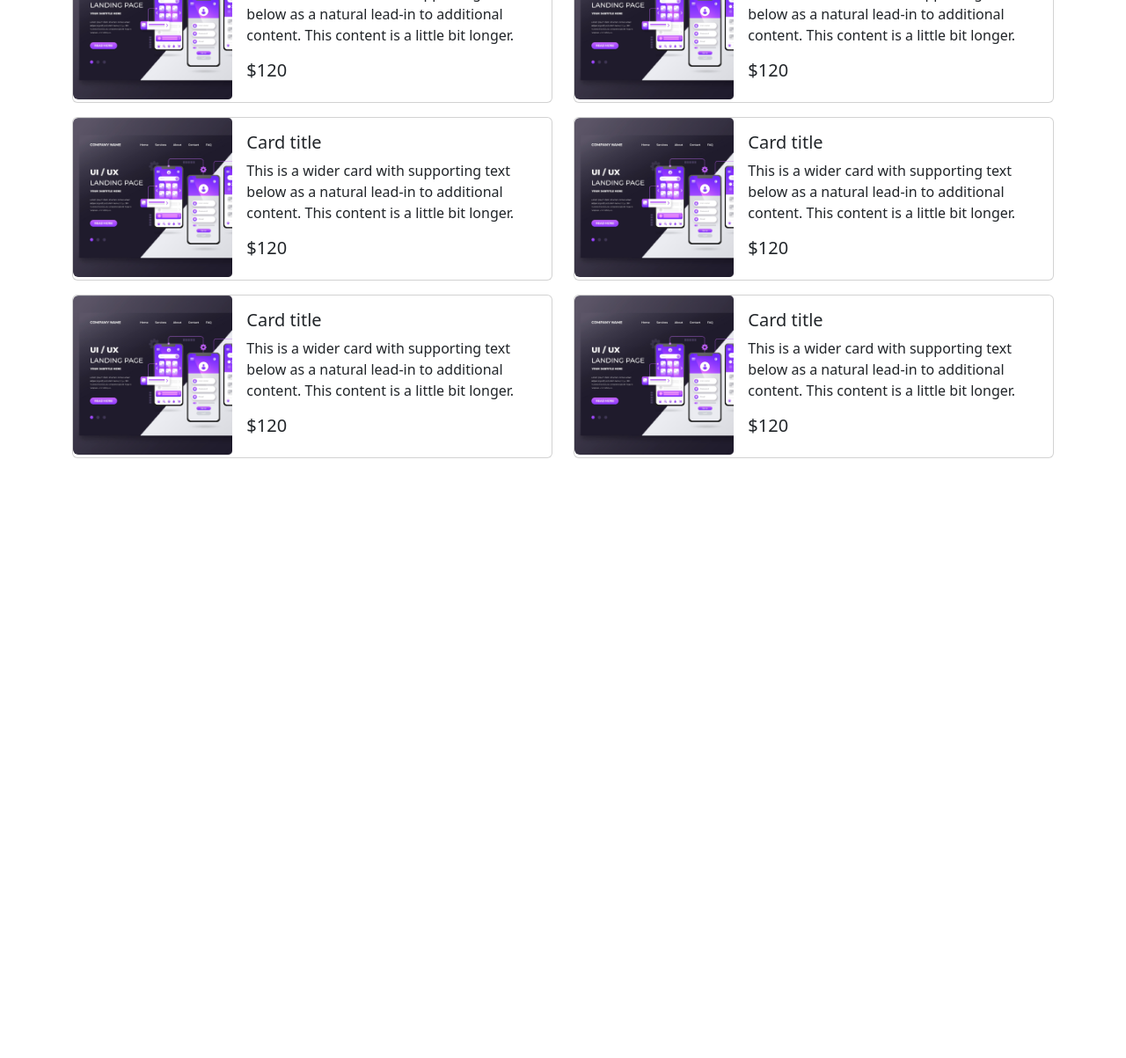
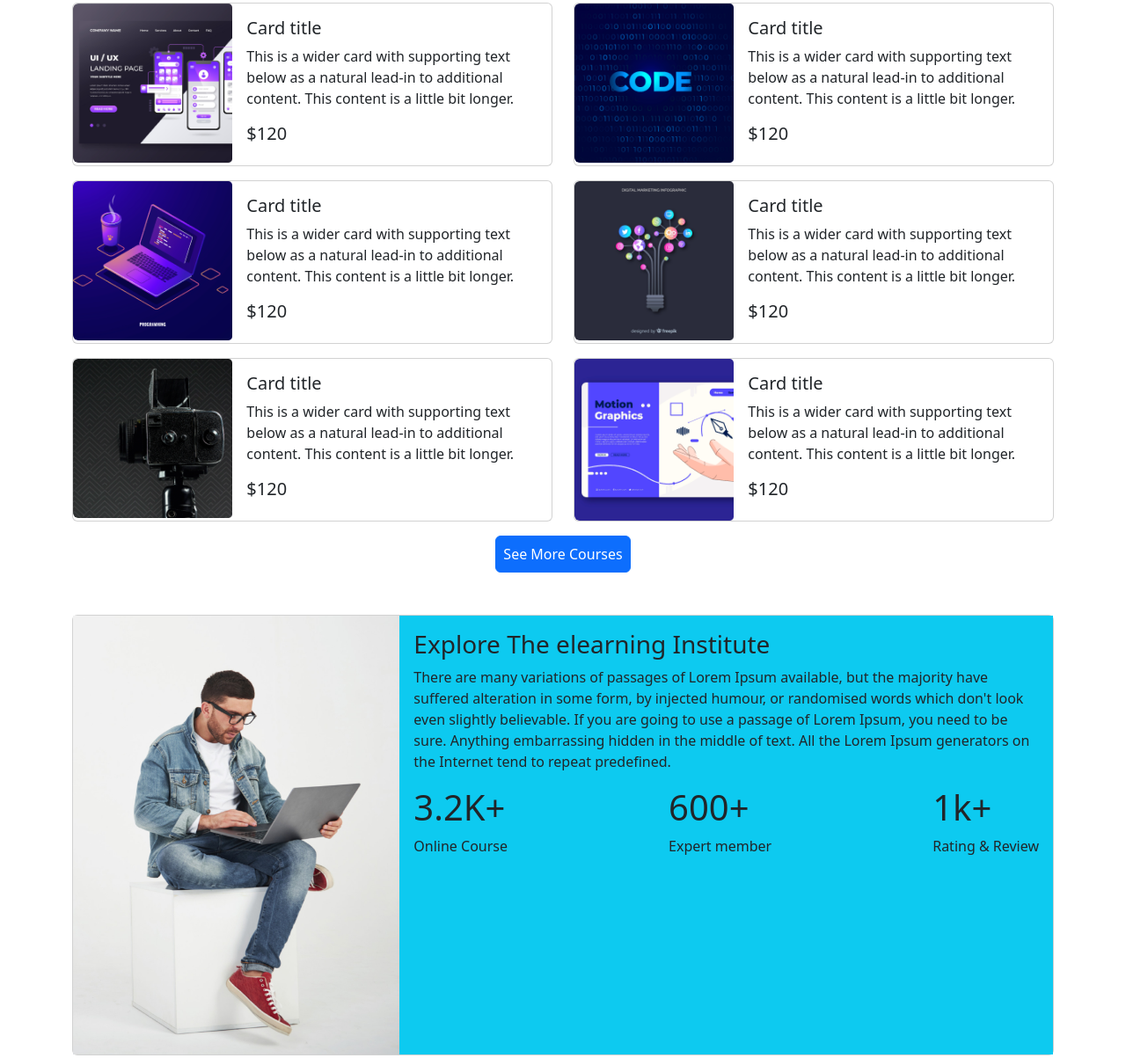
Before and after one commit to muhib95/udemy, a plain HTML site: page index.html in a window 1280 px wide. Shown: the part 713-1916 px from the top of the page at 88% size. Before the commit the page ends 1250 px from the top, so only its background shows below. Drawn offline with nearby package versions, Linux system fonts and the light colour scheme.

Commit message:
Earning institute part

```diff
--- a/index.html
+++ b/index.html
@@ -70,7 +70,7 @@
  ============================== -->
  <main class="container mt-5">
   <!-- Populer courses part here... -->
-  <section>
+  <section class="w-50 m-auto">
     <div class="d-flex flex-column align-items-center">
       <h1 class="text-center">Discover Our Popular Courses</h1>
       <p class="text-center" >It is a long established fact that a reader will be distracted by the readable content of a page when looking at its layout</p>
@@ -101,7 +101,7 @@
         <div class="card mb-3" style="max-width: 100%;">
           <div class="row g-0">
             <div class="col-md-4 col-lg-4">
-              <img src="images/course/course-1.png" class="w-100 rounded-start" alt="...">
+              <img src="images/course/course-2.png" class="w-100 rounded-start" alt="...">
             </div>
             <div class="col-md-8 col-lg-8">
               <div class="card-body">
@@ -117,7 +117,39 @@
         <div class="card mb-3" style="max-width: 100%;">
           <div class="row g-0">
             <div class="col-md-4 col-lg-4">
-              <img src="images/course/course-1.png" class="w-100 rounded-start" alt="...">
+              <img src="images/course/course-3.png" class="w-100 rounded-start" alt="...">
+            </div>
+            <div class="col-md-8 col-lg-8">
+              <div class="card-body">
+                <h5 class="card-title">Card title</h5>
+                <p class="card-text">This is a wider card with supporting text below as a natural lead-in to additional content. This content is a little bit longer.</p>
+                <h5>$120</h5>
+              </div>
+            </div>
+          </div>
+        </div>
+      </div>
+      <div class="col-md-12 col-lg-6">
+        <div class="card mb-3" style="max-width: 100%;">
+          <div class="row g-0">
+            <div class="col-md-4 col-lg-4">
+              <img src="images/course/course-4.png" class="w-100 rounded-start" alt="...">
+            </div>
+            <div class="col-md-8 col-lg-8">
+              <div class="card-body">
+                <h5 class="card-title">Card title</h5>
+                <p class="card-text">This is a wider card with supporting text below as a natural lead-in to additional content. This content is a little bit longer.</p>
+                <h5>$120</h5>
+              </div>
+            </div>
+          </div>
+        </div>
+      </div>
+      <div class="col-md-12 col-lg-6">
+        <div class="card mb-3" style="max-width: 100%;">
+          <div class="row g-0">
+            <div class="col-md-4 col-lg-4">
+              <img src="images/course/course-5.png" class="w-100 rounded-start" alt="...">
             </div>
             <div class="col-md-8 col-lg-8">
               <div class="card-body">
@@ -133,39 +165,7 @@
         <div class="card mb-3" style="width: 100%;">
           <div class="row g-0">
             <div class="col-md-4 col-lg-4">
-              <img src="images/course/course-1.png" class="w-100 rounded-start" alt="...">
-            </div>
-            <div class="col-md-8 col-lg-8">
-              <div class="card-body">
-                <h5 class="card-title">Card title</h5>
-                <p class="card-text">This is a wider card with supporting text below as a natural lead-in to additional content. This content is a little bit longer.</p>
-                <h5>$120</h5>
-              </div>
-            </div>
-          </div>
-        </div>
-      </div>
-      <div class="col-md-12 col-lg-6">
-        <div class="card mb-3" style="width: 100%;">
-          <div class="row g-0">
-            <div class="col-md-4 col-lg-4">
-              <img src="images/course/course-1.png" class="w-100 rounded-start" alt="...">
-            </div>
-            <div class="col-md-8 col-lg-8">
-              <div class="card-body">
-                <h5 class="card-title">Card title</h5>
-                <p class="card-text">This is a wider card with supporting text below as a natural lead-in to additional content. This content is a little bit longer.</p>
-                <h5>$120</h5>
-              </div>
-            </div>
-          </div>
-        </div>
-      </div>
-      <div class="col-md-12 col-lg-6">
-        <div class="card mb-3" style="width: 100%;">
-          <div class="row g-0">
-            <div class="col-md-4 col-lg-4">
-              <img src="images/course/course-1.png" class="w-100 rounded-start" alt="...">
+              <img src="images/course/course-6.png" class="w-100 h-100 rounded-start" alt="...">
             </div>
             <div class="col-md-8 col-lg-8">
               <div class="card-body">
@@ -180,6 +180,53 @@
     </div>
 
   </section>
+
+  <!-- view all button here... -->
+  <section class="w-50 m-auto">
+    <div class="d-flex flex-column align-items-center">
+      <a class="btn btn-primary p-2" href="#">See More Courses</a>
+
+    </div>
+
+  </section>
+
+  <!-- Earning institute part here... -->
+  <section class="mt-5 mb-3">
+    <div class="card " style="width: 100%;">
+      <div class="row g-0">
+        <div class="col-md-4 col-lg-4 ">
+          <img src="images/working.png" class="img-fluid h-100" alt="...">
+        </div>
+        <div class="col-md-8 col-lg-8 bg-info">
+          <div class="card-body">
+            <h3 class="card-title">Explore The elearning Institute</h3>
+            <p class="card-text">There are many variations of passages of Lorem Ipsum available, but the
+              majority have suffered alteration in some form, by injected humour, or
+              randomised words which don't look even slightly believable. If you are going
+              to use a passage of Lorem Ipsum, you need to be sure.
+              Anything embarrassing hidden in the middle of text. All the Lorem Ipsum
+              generators on the Internet tend to repeat predefined.</p>
+              <div class="d-flex justify-content-between">
+                <div>
+                  <h1>3.2K+</h1>
+                  <p>Online Course</p>
+                </div>
+
+                <div>
+                  <h1>600+</h1>
+                  <p>Expert member</p>
+                </div>
+                <div>
+                  <h1>1k+</h1>
+                  <p>Rating & Review</p>
+                </div>
+              </div>
+          </div>
+        </div>
+      </div>
+    </div>
+  </section>
+
  </main>
 
 
```
